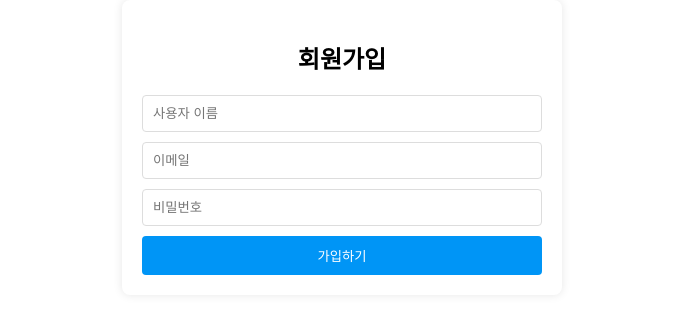
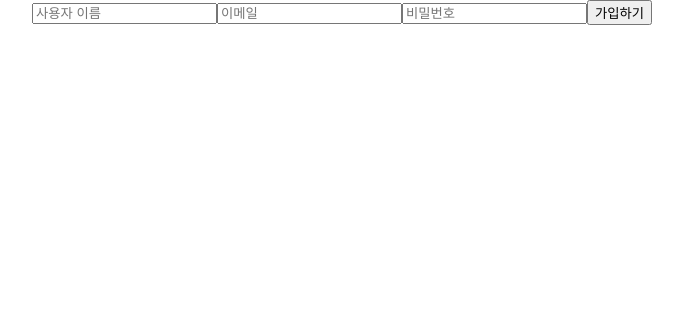
Before and after one commit to yowon0425/blog, a React (Create React App) app: page /signup in a window 1280 px wide. Shown: the top 314 px of the page, without its empty margins (298-981 px from the left). Built offline with nearby package versions, Linux system fonts and the light colour scheme.

Commit message:
firebase 연결

```diff
--- a/package.json
+++ b/package.json
@@ -5,6 +5,7 @@
   "dependencies": {
     "axios": "^1.7.9",
     "cra-template": "1.2.0",
+    "firebase": "^11.4.0",
     "react": "^19.0.0",
     "react-dom": "^19.0.0",
     "react-router-dom": "^7.2.0",
--- a/src/SignUp.js
+++ b/src/SignUp.js
@@ -1,4 +1,8 @@
 import React, { useState } from 'react';
+import { auth, createUserWithEmailAndPassword } from './firebase';
+import { getFirestore, doc, setDoc } from 'firebase/firestore';
+
+const db = getFirestore();
 
 function SignUp() {
   const [username, setUsername] = useState('');
@@ -6,46 +10,62 @@ function SignUp() {
   const [password, setPassword] = useState('');
   const [isSignedUp, setIsSignedUp] = useState(false);
 
-  const handleSubmit = (e) => {
+  const handleSubmit = async (e) => {
     e.preventDefault();
-    if (username && email && password) {
-      console.log('회원가입:', { username, email, password });
+    const emailTrimmed = email.trim();
+    const emailRegex = /^[a-zA-Z0-9._%+-]+@[a-zA-Z0-9.-]+\.[a-zA-Z]{2,}$/;
+    if (!emailRegex.test(emailTrimmed)) {
+      alert('잘못된 이메일 형식입니다.');
+      return;
+    }
+
+    if (!username || !emailTrimmed || !password) {
+      alert('모든 필드를 입력해 주세요.');
+      return;
+    }
+
+    try {
+      const userCredential = await createUserWithEmailAndPassword(auth, emailTrimmed, password);
+      const user = userCredential.user;
+
+      // 사용자 추가 정보를 Firestore에 저장
+      await setDoc(doc(db, 'users', user.uid), {
+        username,
+        email: emailTrimmed,
+      });
+
       setIsSignedUp(true);
-      // 가입 성공 후 입력 필드를 초기화
-      setUsername('');
-      setEmail('');
-      setPassword('');
+      console.log('회원가입 성공!');
+    } catch (error) {
+      console.error(error);
+      alert('회원가입 실패: ' + error.message);
     }
   };
 
   return (
-    <div className="signup-container">
-      <h2>회원가입</h2>
-      <form onSubmit={handleSubmit} className="signup-form">
+    <div>
+      <form onSubmit={handleSubmit}>
         <input
           type="text"
           placeholder="사용자 이름"
           value={username}
           onChange={(e) => setUsername(e.target.value)}
-          required
         />
         <input
           type="email"
           placeholder="이메일"
           value={email}
           onChange={(e) => setEmail(e.target.value)}
-          required
         />
         <input
           type="password"
           placeholder="비밀번호"
           value={password}
           onChange={(e) => setPassword(e.target.value)}
-          required
         />
         <button type="submit">가입하기</button>
       </form>
-      {isSignedUp && <p style={{ color: 'green' }}>가입이 완료되었습니다!</p>}
+      {isSignedUp && <p style={{ color: 'green' }}>회원 가입이 완료되었습니다!</p>}
     </div>
   );
 }
--- /dev/null
+++ b/src/firebase.js
@@ -0,0 +1,17 @@
+import { initializeApp } from 'firebase/app';
+import { getAuth, createUserWithEmailAndPassword } from 'firebase/auth';
+
+const firebaseConfig = {
+    apiKey: "AIzaSyBz72PaTnXu2w9BDGeX0zoNq1ogi56S6K8",
+    authDomain: "blog-4d6fc.firebaseapp.com",
+    projectId: "blog-4d6fc",
+    storageBucket: "blog-4d6fc.firebasestorage.app",
+    messagingSenderId: "1005482204704",
+    appId: "1:1005482204704:web:a0cc0c20c95f26d019a645",
+    measurementId: "G-916BS42YGC"
+  };
+
+const app = initializeApp(firebaseConfig);
+const auth = getAuth(app);
+
+export { auth, createUserWithEmailAndPassword };
```
Also changed, not shown: 1 other file (tests, documents, lock files or other folders).
